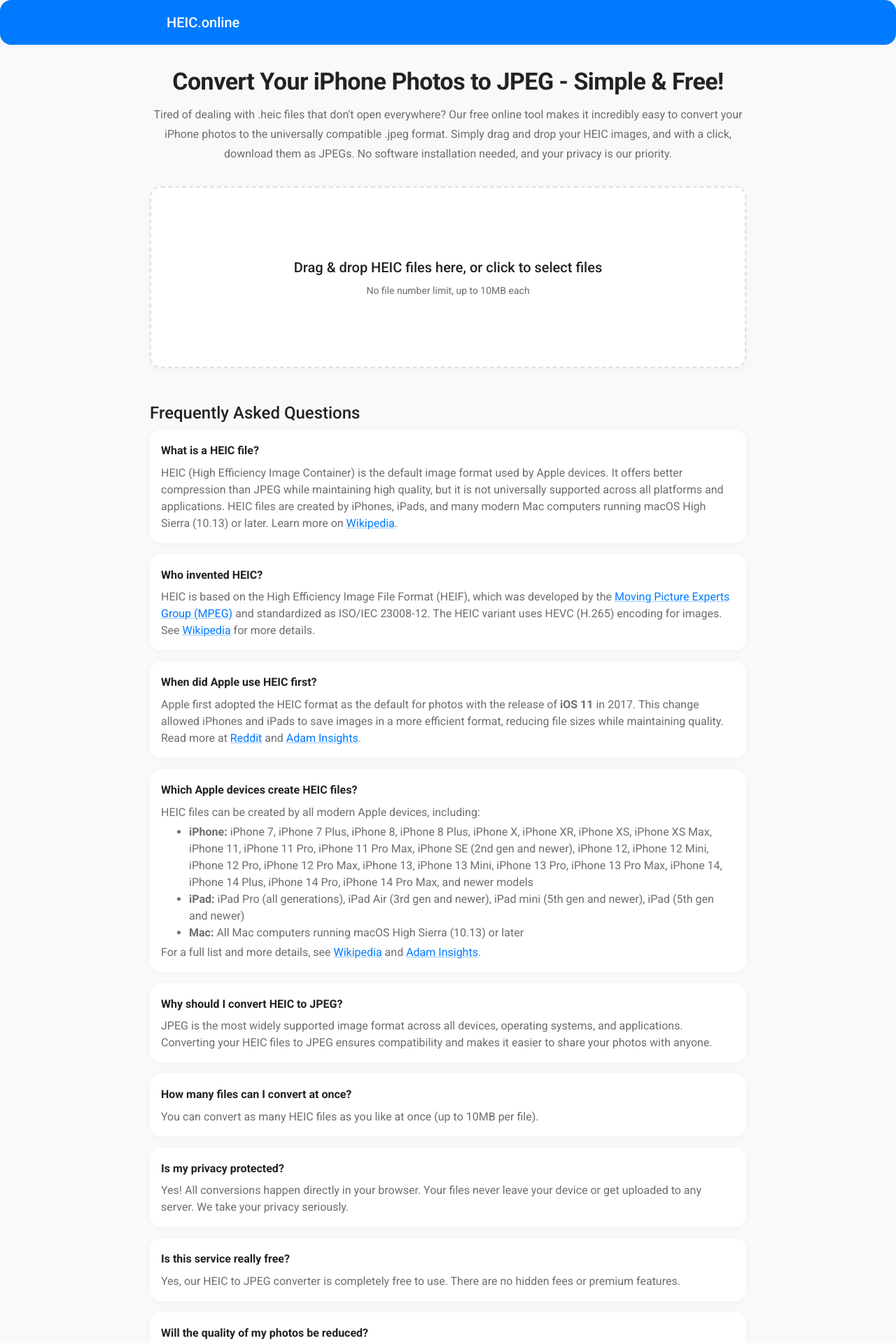
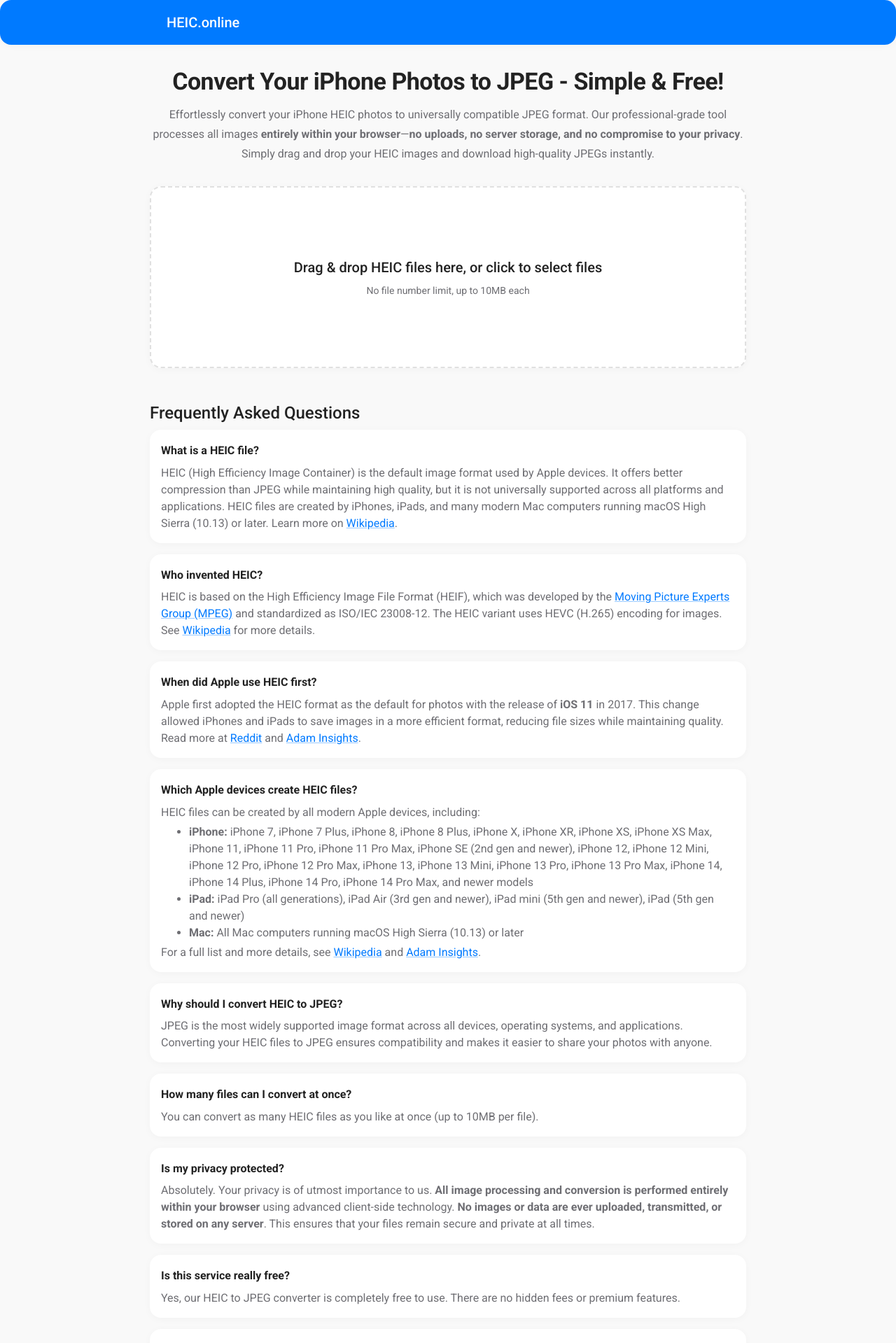
Before and after one commit to BilkoBibitkov/bilkobibitkov.github.io, a React (Create React App) app: page / in a window 1280 px wide. Shown: the top 1919 px of the page at 70% size. Built offline with nearby package versions, Linux system fonts and the light colour scheme.

Commit message:
style: professional privacy tone, emphasize browser-only processing and no server storage

```diff
--- a/src/App.tsx
+++ b/src/App.tsx
@@ -159,7 +159,7 @@ function App() {
             Convert Your iPhone Photos to JPEG - Simple & Free!
           </Typography>
           <Typography variant="subtitle1" align="center" color="text.secondary" paragraph>
-            Tired of dealing with .heic files that don't open everywhere? Our free online tool makes it incredibly easy to convert your iPhone photos to the universally compatible .jpeg format. Simply drag and drop your HEIC images, and with a click, download them as JPEGs. No software installation needed, and your privacy is our priority.
+            Effortlessly convert your iPhone HEIC photos to universally compatible JPEG format. Our professional-grade tool processes all images <b>entirely within your browser</b>—<b>no uploads, no server storage, and no compromise to your privacy</b>. Simply drag and drop your HEIC images and download high-quality JPEGs instantly.
           </Typography>
 
           <Paper
--- a/src/components/FAQ.tsx
+++ b/src/components/FAQ.tsx
@@ -42,7 +42,7 @@ const faqItems = [
   {
     question: 'Is my privacy protected?',
     answer:
-      'Yes! All conversions happen directly in your browser. Your files never leave your device or get uploaded to any server. We take your privacy seriously.',
+      <>Absolutely. Your privacy is of utmost importance to us. <b>All image processing and conversion is performed entirely within your browser</b> using advanced client-side technology. <b>No images or data are ever uploaded, transmitted, or stored on any server</b>. This ensures that your files remain secure and private at all times.</>,
   },
   {
     question: 'Is this service really free?',
```
Also changed, not shown: 1 other file (tests, documents, lock files or other folders).
